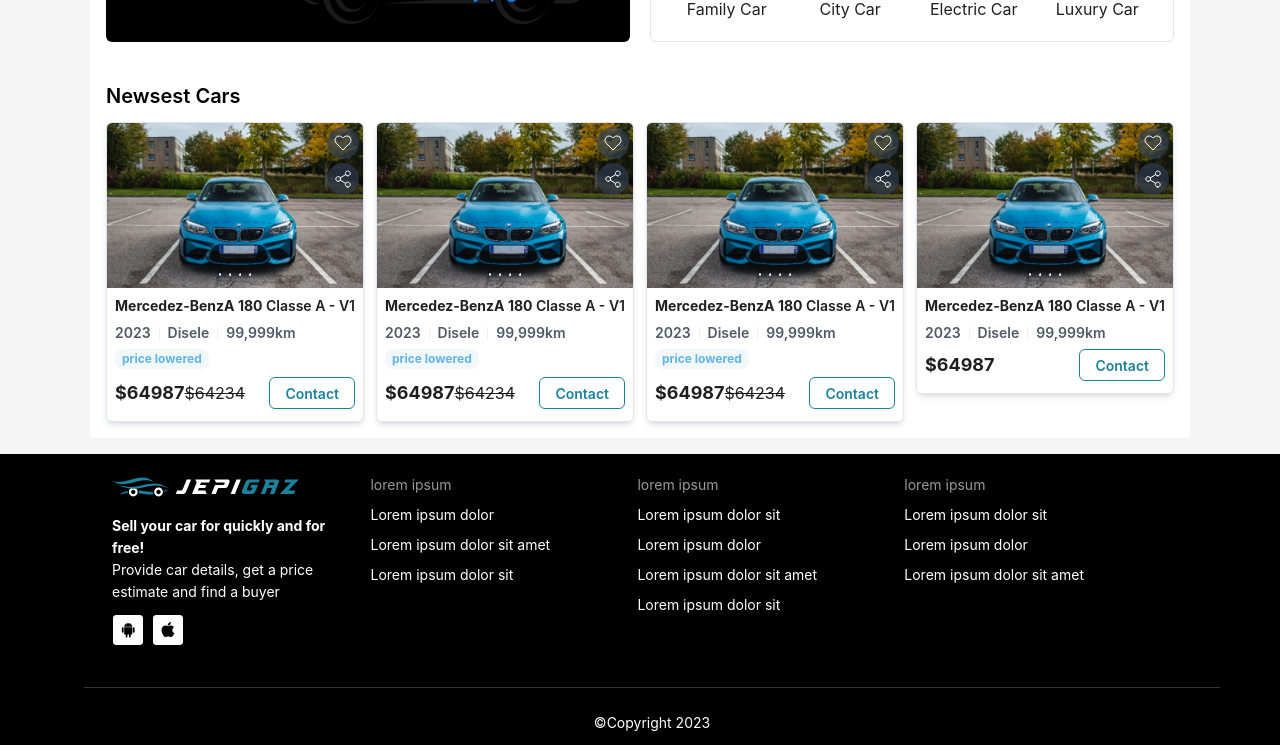
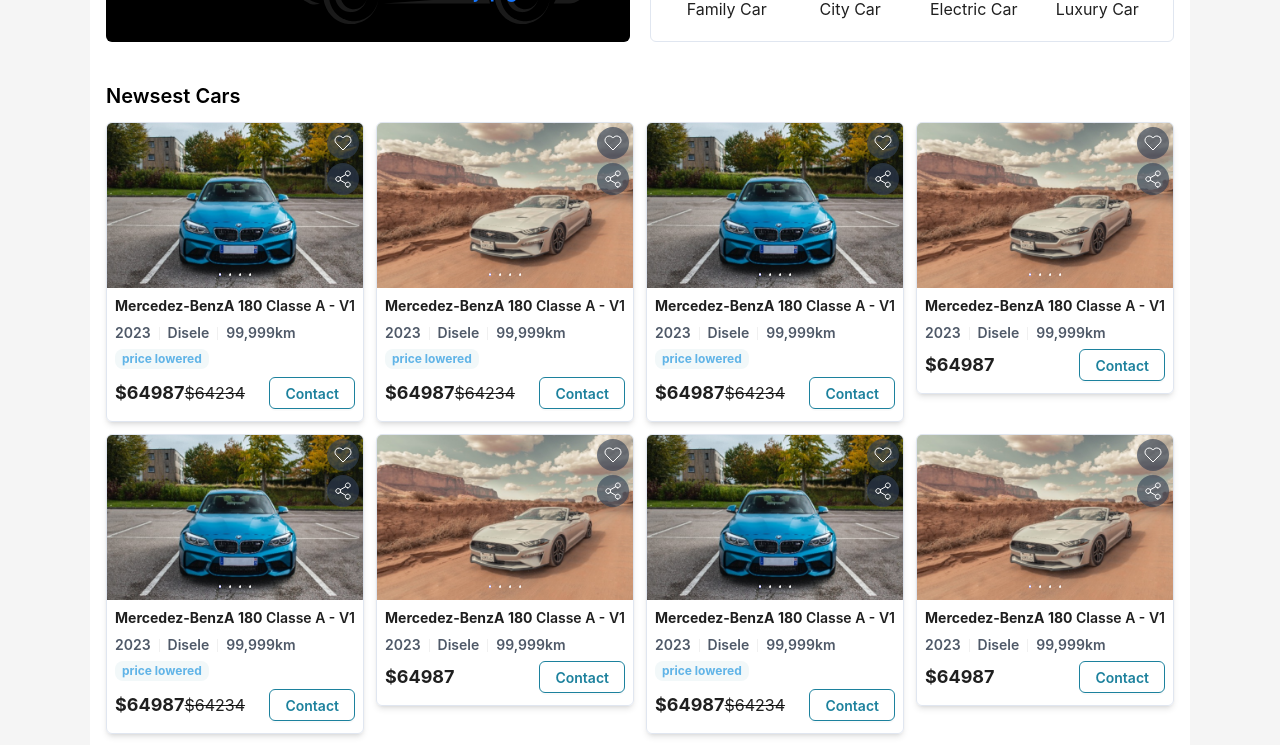
Before and after one commit to Asif2021/jepigaz, a React (Vite) app: page / in a window 1280 px wide. Shown: the part 580-1325 px from the top of the page. Built offline with nearby package versions, Linux system fonts and the light colour scheme.

Commit message:
carousel images mapped

```diff
--- a/cardata.json
+++ b/cardata.json
@@ -9,7 +9,10 @@
         "priceLowered":true,
         "price":"64987",
         "lowprice":"64234",
-        "imageSource": "./images/image1.png"
+        "imageSource": ["./images/image1.png",
+        "./images/image2.png",
+        "./images/image3.png",
+        "./images/image4.png"]
     },
     {
         "id": 2,
@@ -21,7 +24,10 @@
         "priceLowered":true,
         "price":"64987",
         "lowprice":"64234",
-        "imageSource": "./images/image1.png"
+        "imageSource": ["./images/image5.png",
+        "./images/image6.png",
+        "./images/image7.png",
+        "./images/image8.png"]
     },
     {
         "id": 3,
@@ -33,7 +39,10 @@
         "priceLowered":true,
         "price":"64987",
         "lowprice":"64234",
-        "imageSource": "./images/image1.png"
+        "imageSource": ["./images/image1.png",
+        "./images/image2.png",
+        "./images/image3.png",
+        "./images/image4.png"]
     },
     {
         "id": 4,
@@ -45,6 +54,125 @@
         "priceLowered":false,
         "price":"64987",
         "lowprice":"64234",
-        "imageSource": "./images/image1.png"
+        "imageSource": ["./images/image5.png",
+        "./images/image6.png",
+        "./images/image7.png",
+        "./images/image8.png"]
+    },     {
+        "id": 3,
+        "title": "Mercedez-BenzA 180",
+        "varient": " Classe A - V1",
+        "year": "2023",
+        "type": "Disele",
+        "milage": "99,999km",
+        "priceLowered":true,
+        "price":"64987",
+        "lowprice":"64234",
+        "imageSource": ["./images/image1.png",
+        "./images/image2.png",
+        "./images/image3.png",
+        "./images/image4.png"]
+    },
+    {
+        "id": 4,
+        "title": "Mercedez-BenzA 180",
+        "varient": " Classe A - V1",
+        "year": "2023",
+        "type": "Disele",
+        "milage": "99,999km",
+        "priceLowered":false,
+        "price":"64987",
+        "lowprice":"64234",
+        "imageSource": ["./images/image5.png",
+        "./images/image6.png",
+        "./images/image7.png",
+        "./images/image8.png"]
+    },    {
+        "id": 3,
+        "title": "Mercedez-BenzA 180",
+        "varient": " Classe A - V1",
+        "year": "2023",
+        "type": "Disele",
+        "milage": "99,999km",
+        "priceLowered":true,
+        "price":"64987",
+        "lowprice":"64234",
+        "imageSource": ["./images/image1.png",
+        "./images/image2.png",
+        "./images/image3.png",
+        "./images/image4.png"]
+    },
+    {
+        "id": 4,
+        "title": "Mercedez-BenzA 180",
+        "varient": " Classe A - V1",
+        "year": "2023",
+        "type": "Disele",
+        "milage": "99,999km",
+        "priceLowered":false,
+        "price":"64987",
+        "lowprice":"64234",
+        "imageSource": ["./images/image5.png",
+        "./images/image6.png",
+        "./images/image7.png",
+        "./images/image8.png"]
+    },    {
+        "id": 3,
+        "title": "Mercedez-BenzA 180",
+        "varient": " Classe A - V1",
+        "year": "2023",
+        "type": "Disele",
+        "milage": "99,999km",
+        "priceLowered":true,
+        "price":"64987",
+        "lowprice":"64234",
+        "imageSource": ["./images/image1.png",
+        "./images/image2.png",
+        "./images/image3.png",
+        "./images/image4.png"]
+    },
+    {
+        "id": 4,
+        "title": "Mercedez-BenzA 180",
+        "varient": " Classe A - V1",
+        "year": "2023",
+        "type": "Disele",
+        "milage": "99,999km",
+        "priceLowered":false,
+        "price":"64987",
+        "lowprice":"64234",
+        "imageSource": ["./images/image5.png",
+        "./images/image6.png",
+        "./images/image7.png",
+        "./images/image8.png"]
+    },    {
+        "id": 3,
+        "title": "Mercedez-BenzA 180",
+        "varient": " Classe A - V1",
+        "year": "2023",
+        "type": "Disele",
+        "milage": "99,999km",
+        "priceLowered":true,
+        "price":"64987",
+        "lowprice":"64234",
+        "imageSource": ["./images/image1.png",
+        "./images/image2.png",
+        "./images/image3.png",
+        "./images/image4.png"]
+    },
+    {
+        "id": 4,
+        "title": "Mercedez-BenzA 180",
+        "varient": " Classe A - V1",
+        "year": "2023",
+        "type": "Disele",
+        "milage": "99,999km",
+        "priceLowered":false,
+        "price":"64987",
+        "lowprice":"64234",
+        "imageSource": ["./images/image5.png",
+        "./images/image6.png",
+        "./images/image7.png",
+        "./images/image8.png"]
     }
 ]
--- a/src/Components/Pages/Home/Home.jsx
+++ b/src/Components/Pages/Home/Home.jsx
@@ -25,7 +25,7 @@
   const {id, title, varient, year, type, milage, priceLowered, price, lowprice, imageSource } = data
 
           return <div key={id}>
-            <CarouselCard id={id} title={title} varient={varient} year={year} type={type} milage={milage} priceLowered={priceLowered} price={price} lowprice={lowprice} imageSource={imageSource} />
+            <CarouselCard cardata={data} id={id} title={title} varient={varient} year={year} type={type} milage={milage} priceLowered={priceLowered} price={price} lowprice={lowprice} imageSource={imageSource} />
           </div>
         })}
          </div>
--- a/src/Components/Reuseable/CarouselCard.jsx
+++ b/src/Components/Reuseable/CarouselCard.jsx
@@ -14,35 +14,15 @@
   return (
     <>
       <div className="mycarousel relative border border-solid shadow-md rounded-md border-[#E0E6F0] overflow-hidden pb-3">
-        <Carousel afterChange={onChange} className="carouselCard cursor-pointer">
-          <div className="rounded-md">
-            <img
-              src="./images/image1.png"
-              alt="image"
-              className="flex w-full"
-            />
-          </div>
-          <div>
-            <img
-              src="./images/image2.png"
-              alt="image"
-              className="flex w-full"
-            />
-          </div>
-          <div>
-            <img
-              src="./images/image3.png"
-              alt="image"
-              className="flex w-full"
-            />
-          </div>
-          <div>
-            <img
-              src="./images/image4.png"
-              alt="image"
-              className="flex w-full"
-            />
-          </div>
+        <Carousel afterChange={onChange} className="carouselCard cursor-pointer" >
+
+      {imageSource.map((image) => (
+        <div key={id}>
+          <img src={image} alt={image}  className="flex w-full" />
+        </div>
+      ))}
+
+
         </Carousel>
         <div className="flex flex-col absolute right-1 top-1 gap-1">
           {heartFilled ? (<span className="bg-slate-700 bg-opacity-65 w-8 rounded-full h-8  flex justify-center items-center">
```
